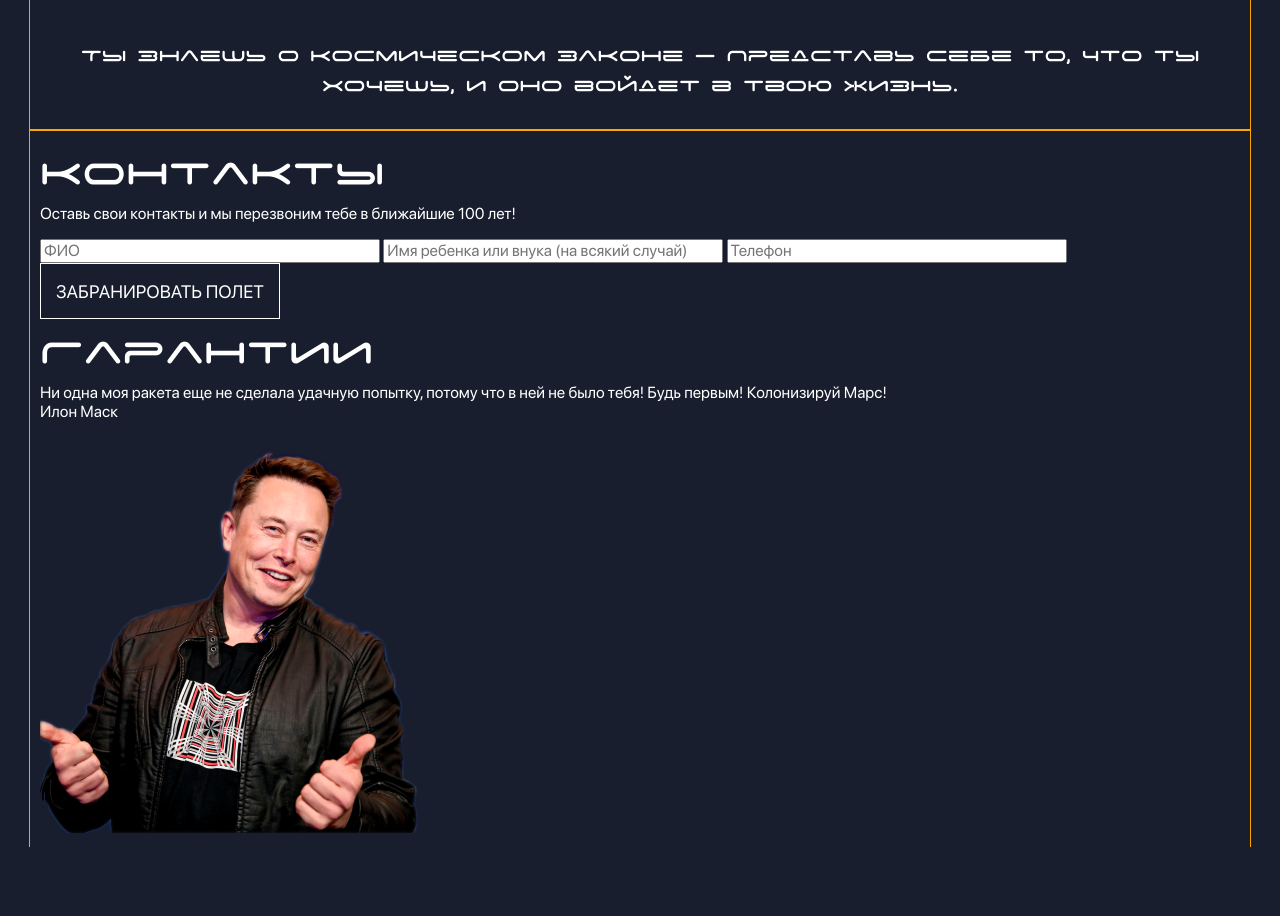
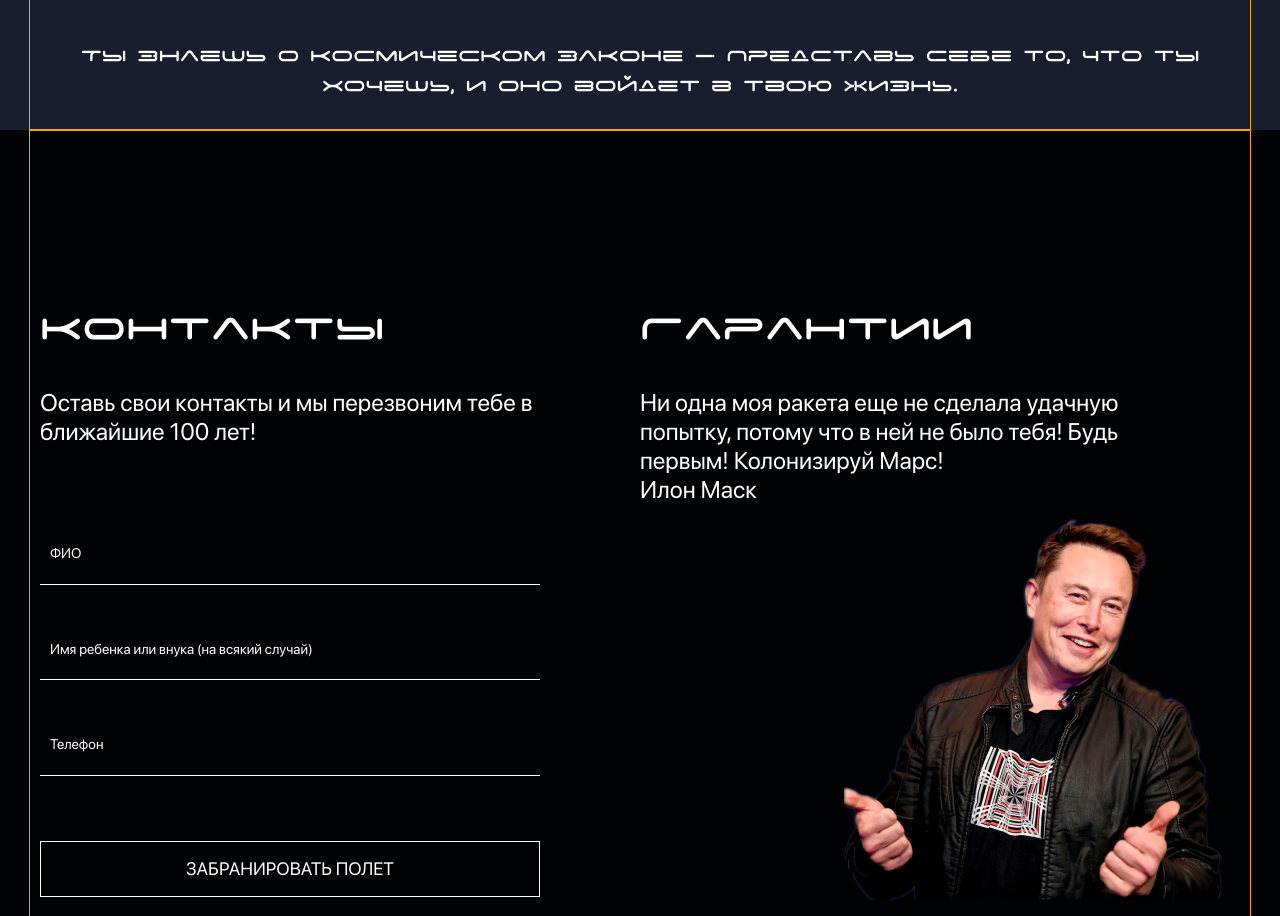
Before and after one commit to Rorsherh/spaceTravelLP, a website: page src/index.html in a window 1280 px wide. Shown: the part 7380-8296 px from the top of the page. Before the commit the page ends 8227 px from the top, so only its background shows below. Drawn offline with nearby package versions, Linux system fonts and the light colour scheme; files that its build step writes are made by us from their sources.

Commit message:
стили блока call

```diff
--- /dev/null
+++ b/src/scss/sections/__call.scss
@@ -0,0 +1,76 @@
+.call {
+  background-color: #010203;
+  font-size: 24px;
+  line-height: 29px;
+  color: #ffffff;
+  &__center-box {
+    display: flex;
+    padding-top: 165px;
+  }
+
+  &__title {
+    margin-bottom: 45px;
+  }
+
+  &__text {
+    max-width: 500px;
+    margin: 0;
+  }
+
+  &__contact {
+    flex: 0 1 600px;
+    padding-right: 25px;
+  }
+  &__guarantee {
+    flex: 0 1 600px;
+  }
+
+  &__form {
+    padding-top: 70px;
+  }
+
+  &__input {
+    width: 100%;
+    max-width: 500px;
+    margin-bottom: 27px;
+    border: none;
+    border-bottom: 1px solid #ffffff;
+    padding: 20px 10px;
+    display: block;
+    background: none;
+    color: #ffffff;
+    &::placeholder {
+      font-size: 14px;
+      line-height: 17px;
+      color: #ffffff;
+    }
+    &:focus {
+      outline: none;
+    }
+  }
+  &__form-btn {
+    width: 100%;
+    max-width: 500px;
+    margin-top: 65px;
+  }
+
+  &__img {
+    padding-top: 0px;
+    text-align: right;
+    img {
+      width: 80%;
+      max-width: 396px;
+      height: auto;
+    }
+  }
+}
+
+@media (max-width: 850px) {
+  .call__center-box {
+    padding-top: 80px;
+    flex-wrap: wrap;
+  }
+  .call__contact {
+    margin-bottom: 50px;
+  }
+}
--- a/src/scss/style.scss
+++ b/src/scss/style.scss
@@ -11,3 +11,4 @@
 @import "sections/special-offer.scss";
 @import "sections/services.scss";
 @import "sections/galery.scss";
+@import "sections/_call.scss";
```
